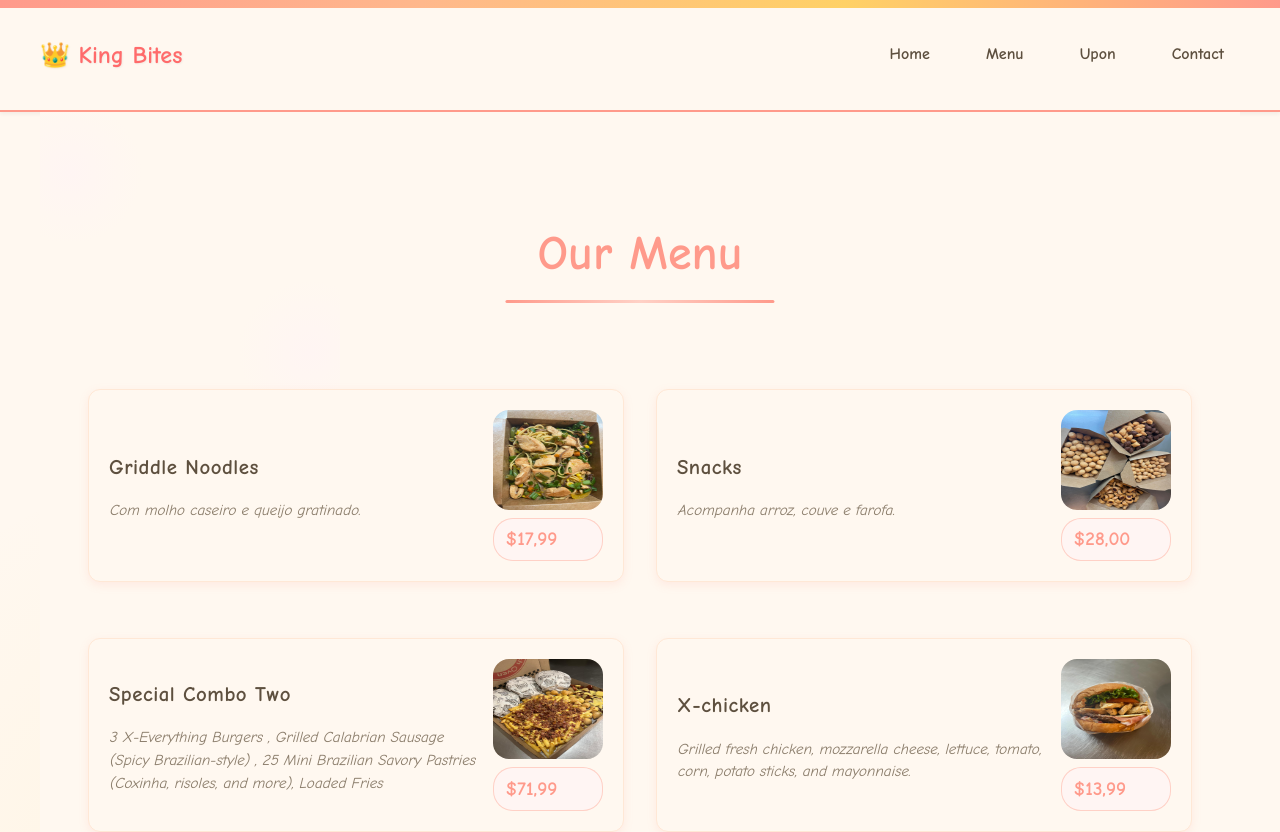
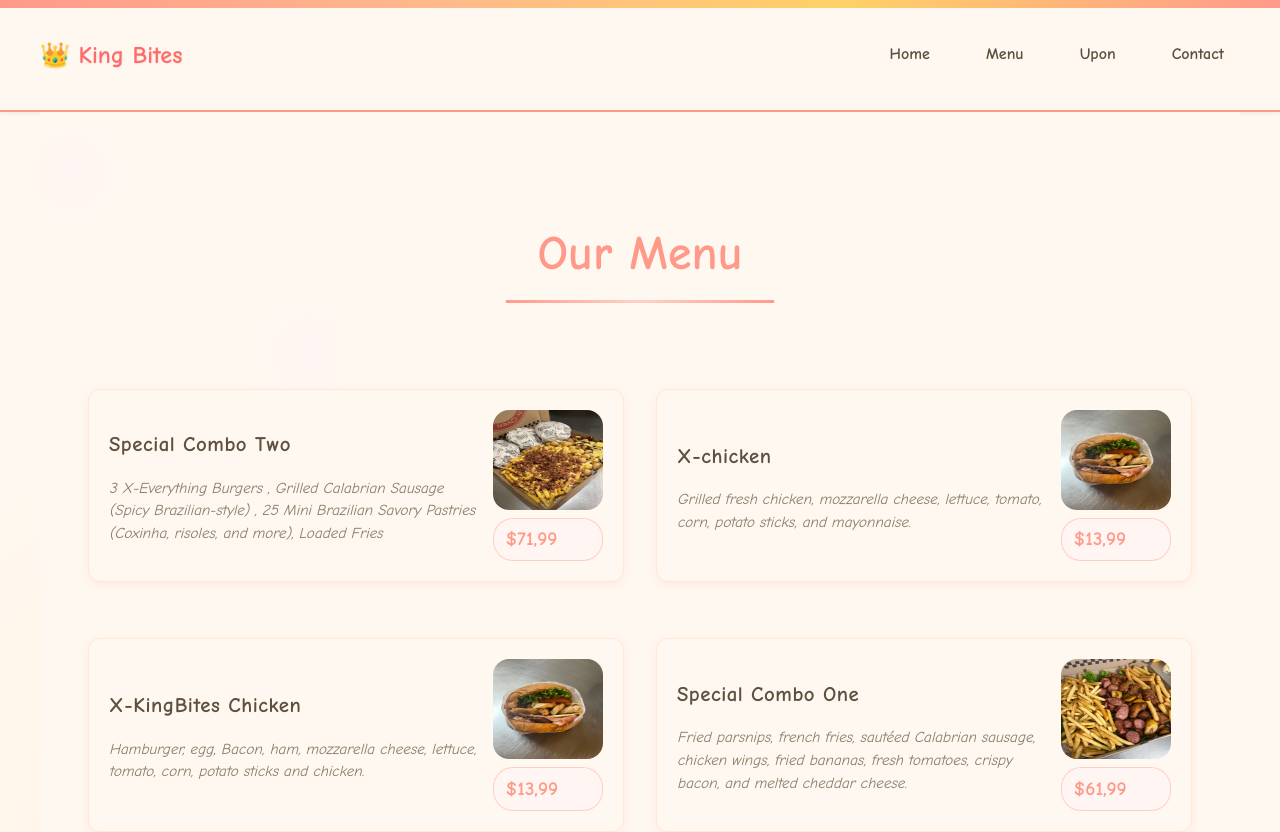
Before and after one commit to oneel-ts/kings-bites, a Next.js app: page /menu in a window 1280 px wide. Shown: the top 832 px of the page. Built offline with nearby package versions, Linux system fonts and the light colour scheme.

Commit message:
feat/fix: email

```diff
--- a/app/menu/page.tsx
+++ b/app/menu/page.tsx
@@ -3,8 +3,6 @@
 import { useState } from 'react';
 import styles from './menu-default.module.css';
 import {MenuItem} from "@/frontend/components/menuItem-default/MenuItem";
-import noodle from "../../public/assets/nodlee.jpg";
-import snacks from "../../public/assets/snacks.jpg";
 import chicken from "../../public/assets/chicken.jpeg";
 import fritas from "../../public/assets/fritasC.jpeg";
 import combo2 from "../../public/assets/Combo2.jpeg";
@@ -24,20 +22,6 @@ import frango from "../../public/assets/frango.jpeg";
 import { Modal } from '@/frontend/modal-default/Modal'; // você vai criar esse componente de Modal que falamos
 
 const items = [
-  {
-    name: "Griddle Noodles",
-    price: "$17,99",
-    description: "Com molho caseiro e queijo gratinado.",
-    ProductImage: noodle,
-    link: "https://www.doordash.com/store/24952473?utm_source=mx_share" //adiciona o link aqui
-  },
-  {
-    name: "Snacks",
-    price: "$28,00",
-    description: "Acompanha arroz, couve e farofa.",
-    ProductImage: snacks,
-    link: "https://www.doordash.com/store/24952473?utm_source=mx_share"
-  },
   {
     name: "Special Combo Two",
     price: "$71,99",
```
Also changed, not shown: app/contact-default/page.tsx (+18 -48 lines).
